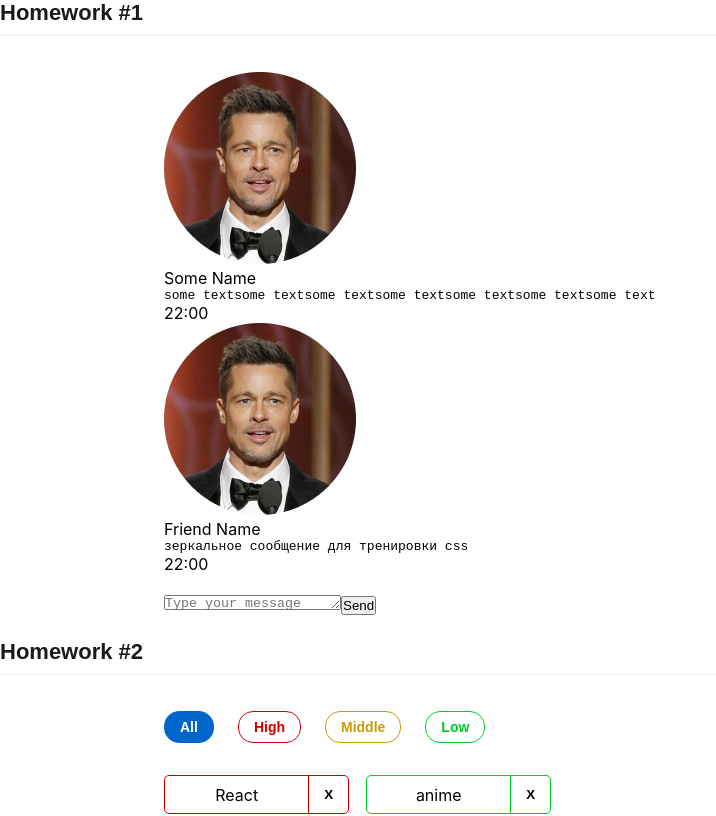
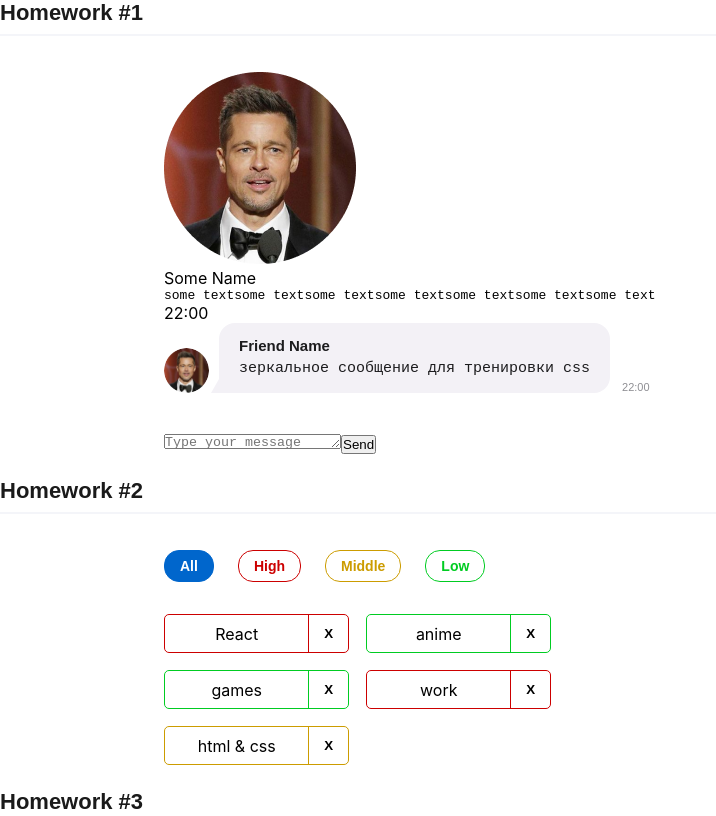
Before and after one commit to AlekseiKorolyov/hws2, a React (Create React App) app: page / in a window 1280 px wide. Shown: the top 816 px of the page, without its empty margins (0-716 px from the left). Built offline with nearby package versions, Linux system fonts and the light colour scheme.

Commit message:
Update FriendMessage.module.css

```diff
--- a/src/s2-homeworks/hw01/friend-message/FriendMessage.module.css
+++ b/src/s2-homeworks/hw01/friend-message/FriendMessage.module.css
@@ -1,31 +1,63 @@
 .friendMessage {
-
+    display: flex;
+    align-items: flex-end;
+    gap: 12px;
+    margin-bottom: 20px;
+    font-family: sans-serif;
+    justify-content: flex-start;
 }
 
 .friendImageAndText {
-
+    display: flex;
+    align-items: flex-end;
+    gap: 10px;
+    position: relative;
 }
 
 .friendImageAndText img {
-
+    width: 45px;
+    height: 45px;
+    border-radius: 50%;
+    object-fit: cover;
 }
 
 .friendText {
-
+    background-color: #f3f1f6;
+    color: #1c1c1e;
+    padding: 14px 20px;
+    border-radius: 16px 16px 16px 0px;
+    position: relative;
+    max-width: 450px;
+    word-break: break-word;
 }
 
 .friendText:after {
-
+    content: "";
+    position: absolute;
+    bottom: 0;
+    left: -8px;
+    width: 0;
+    height: 0;
+    border-style: solid;
+    border-width: 0 0 14px 8px;
+    border-color: transparent transparent #f3f1f6 transparent;
 }
 
 .friendName {
-
+    font-weight: 600;
+    font-size: 15px;
+    margin-bottom: 4px;
+    color: #1c1c1e;
 }
 
 .friendMessageText {
-
+    font-size: 15px;
+    line-height: 1.4;
 }
 
 .friendTime {
-
+    font-size: 11px;
+    color: #8e8e93;
+    margin-top: 4px;
+    display: block;
 }
```
